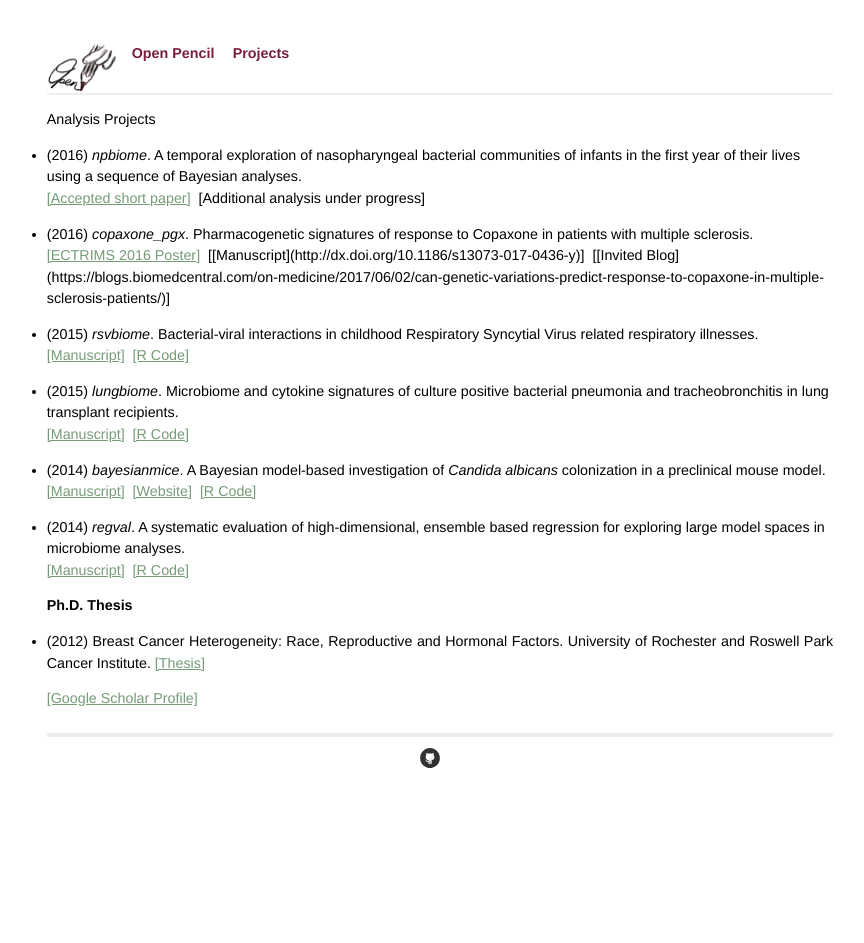
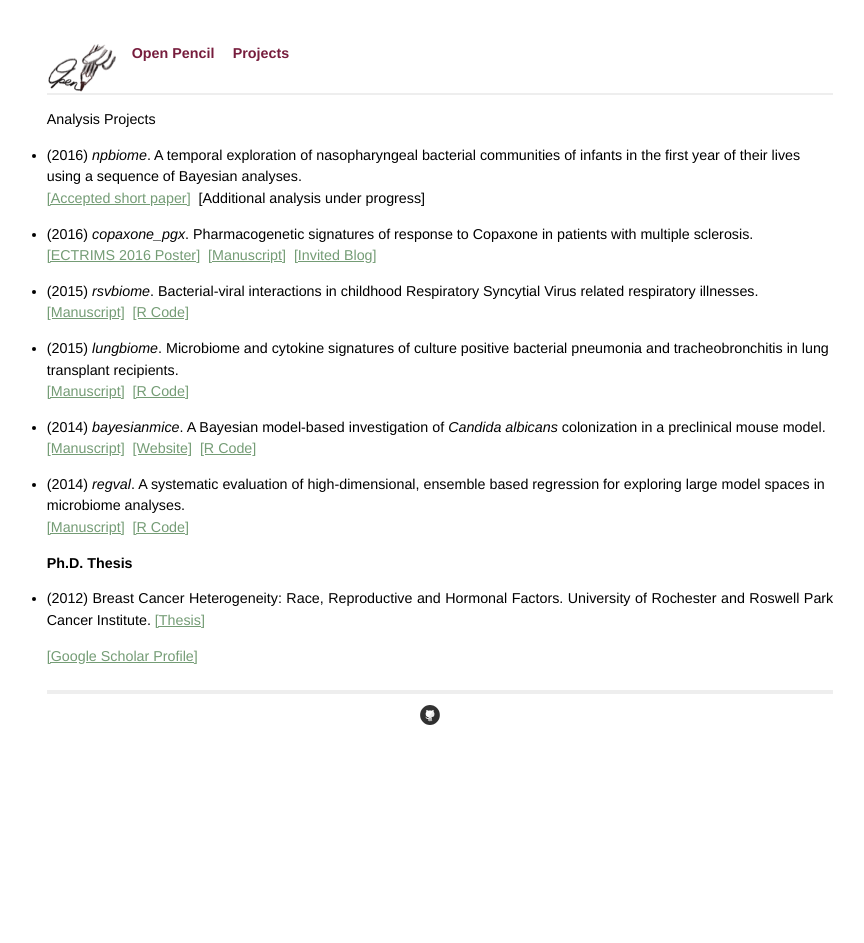
Before and after one commit to openpencil/openpencil.github.io, a Jekyll site: the page built from projects.md, in a window 1280 px wide. Shown: the whole page, without its empty margins (200-1064 px from the left). Built offline with Jekyll 4.4.1, drawn with Linux system fonts in a browser that asks for light colours; comment, search, counter and statistics services are not loaded.

Commit message:
correcting formatting

```diff
--- a/projects.md
+++ b/projects.md
@@ -10,7 +10,7 @@ Analysis Projects
 [\[Accepted short paper\]](https://sites.google.com/site/compbioworkshopicml2016/accepted-papers)<span style="color:#ffffff;">..</span>\[Additional analysis under progress\]
 
 *  (2016) _copaxone_pgx_. Pharmacogenetic signatures of response to Copaxone in patients with multiple sclerosis. <br/>
-[\[ECTRIMS 2016 Poster\]](http://onlinelibrary.ectrims-congress.eu/ectrims/2016/32nd/145517/colin.ross.association.of.a.multi-snp.signature.with.response.to.copaxone.html)<span style="color:#ffffff;">..</span>[\[Manuscript\](http://dx.doi.org/10.1186/s13073-017-0436-y)]<span style="color:#ffffff;">..</span>[\[Invited Blog\](https://blogs.biomedcentral.com/on-medicine/2017/06/02/can-genetic-variations-predict-response-to-copaxone-in-multiple-sclerosis-patients/)]
+[\[ECTRIMS 2016 Poster\]](http://onlinelibrary.ectrims-congress.eu/ectrims/2016/32nd/145517/colin.ross.association.of.a.multi-snp.signature.with.response.to.copaxone.html)<span style="color:#ffffff;">..</span>[\[Manuscript\]](http://dx.doi.org/10.1186/s13073-017-0436-y)<span style="color:#ffffff;">..</span>[\[Invited Blog\]](https://blogs.biomedcentral.com/on-medicine/2017/06/02/can-genetic-variations-predict-response-to-copaxone-in-multiple-sclerosis-patients/)
 
 *  (2015) _rsvbiome_. Bacterial-viral interactions in childhood Respiratory Syncytial Virus related respiratory illnesses.<br/>
 [\[Manuscript\]](http://dx.doi.org/10.1038/srep26311)<span style="color:#ffffff;">..</span>[\[R Code\]](https://github.com/openpencil/rsvbiome)
```
